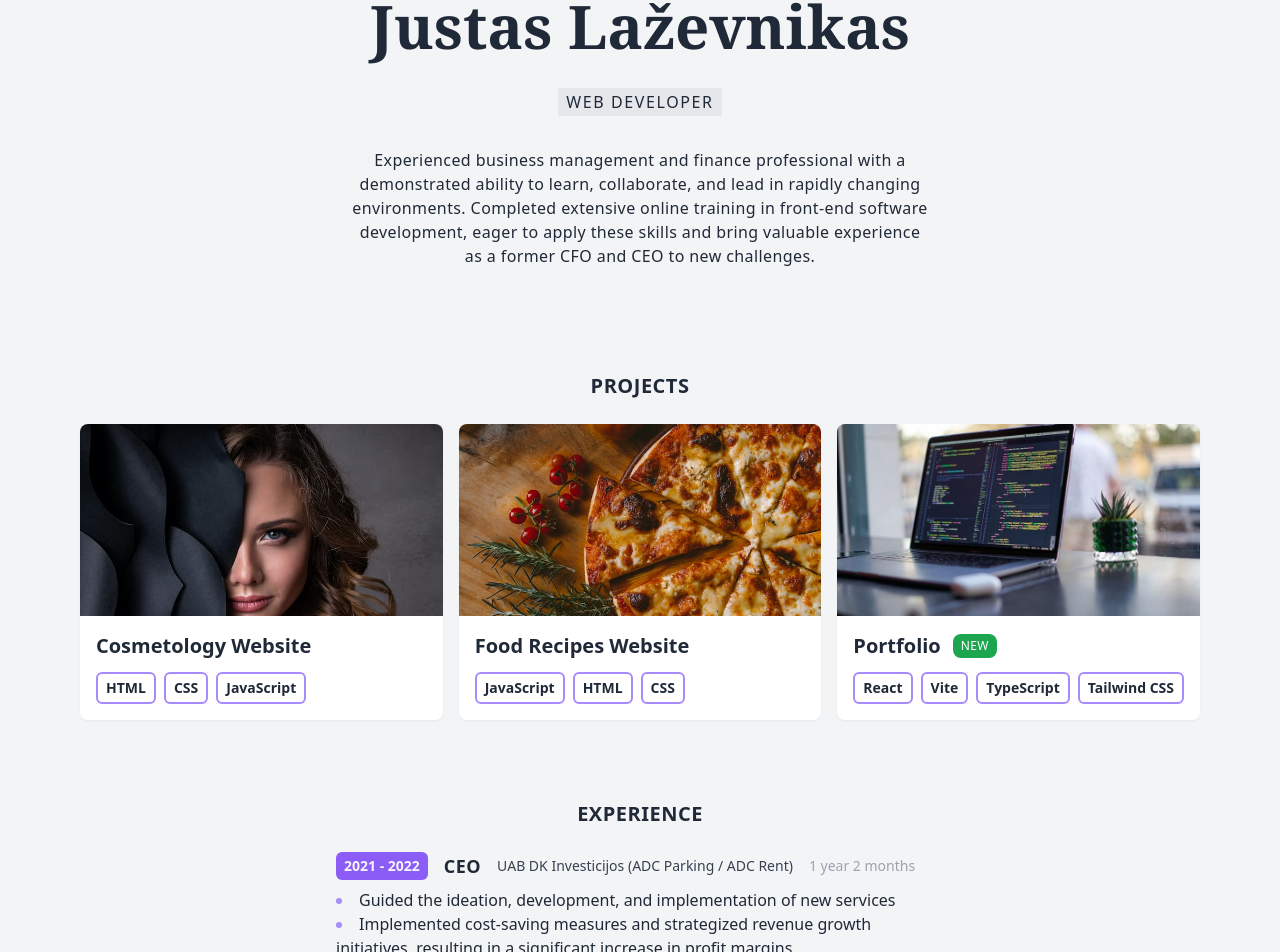
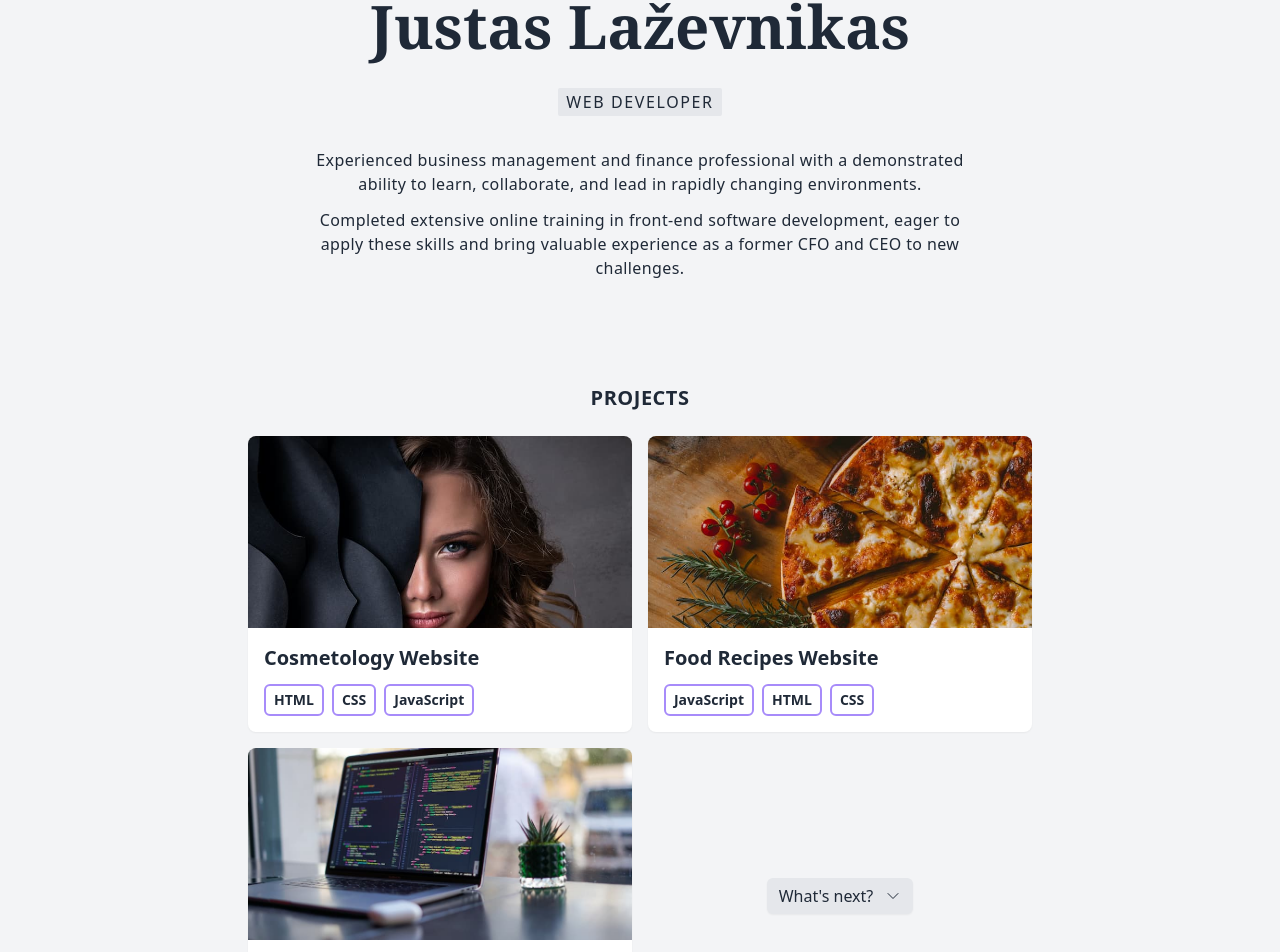
Before and after one commit to justaslaz/portfolio, a React (Vite) app: page / in a window 1280 px wide. Shown: the part 114-1066 px from the top of the page. Built offline with nearby package versions, Linux system fonts and the light colour scheme.

Commit message:
projects use flex wrap, whats next popup

```diff
--- a/src/components/Intro.tsx
+++ b/src/components/Intro.tsx
@@ -7,13 +7,18 @@ export default function Intro() {
       <p className="mb-8 rounded-sm bg-gray-200 px-2 py-0.5 font-sans text-sm font-light uppercase tracking-widest dark:bg-gray-600 md:text-base">
         Web Developer
       </p>
-      <p className="mb-6 max-w-xl text-sm font-medium tracking-wide sm:text-base">
-        Experienced business management and finance professional with a
-        demonstrated ability to learn, collaborate, and lead in rapidly changing
-        environments. Completed extensive online training in front-end software
-        development, eager to apply these skills and bring valuable experience
-        as a former CFO and CEO to new challenges.
-      </p>
+      <div className="mb-6 max-w-2xl">
+        <p className="pb-3 text-sm font-medium tracking-wide sm:text-base">
+          Experienced business management and finance professional with a
+          demonstrated ability to learn, collaborate, and lead in rapidly
+          changing environments.
+        </p>
+        <p className="text-sm font-medium tracking-wide sm:text-base">
+          Completed extensive online training in front-end software development,
+          eager to apply these skills and bring valuable experience as a former
+          CFO and CEO to new challenges.
+        </p>
+      </div>
     </div>
   );
 }
--- a/src/components/Navigation.tsx
+++ b/src/components/Navigation.tsx
@@ -60,7 +60,7 @@ export default function Navigation() {
 
   return (
     <div
-      className={`sticky top-0 grid w-full grid-cols-2 place-items-center gap-6 border-b-2 bg-violet-50 px-6 py-4 dark:border-gray-600 dark:bg-gray-700 lg:grid-cols-3 ${
+      className={`sticky top-0 z-20 grid w-full grid-cols-2 place-items-center gap-6 border-b-2 bg-violet-50 px-6 py-4 dark:border-gray-600 dark:bg-gray-700 lg:grid-cols-3 ${
         isNavShown
           ? 'translate-y-0 transition-transform duration-500 ease-in-out'
           : '-translate-y-full transition-transform duration-500 ease-in-out'
--- a/src/components/Projects/ProjectItem.tsx
+++ b/src/components/Projects/ProjectItem.tsx
@@ -18,7 +18,7 @@ export default function ProjectItem({
     <a
       target="_blank"
       href={projectUrl}
-      className="cursor-pointer overflow-hidden rounded-lg bg-white shadow-sm transition-all duration-500 hover:-translate-y-1 hover:shadow-lg dark:bg-gray-700"
+      className="basis-96 cursor-pointer overflow-hidden rounded-lg bg-white shadow-sm transition-all duration-500 hover:-translate-y-1 hover:shadow-lg dark:bg-gray-700"
     >
       <figure className="h-48 overflow-hidden">
         <img
--- a/src/components/Projects/Projects.tsx
+++ b/src/components/Projects/Projects.tsx
@@ -1,6 +1,8 @@
+import { Popover } from '@headlessui/react';
 import projects from '../../data/projects';
 import Title from '../Title';
 import ProjectItem from './ProjectItem';
+import { ChevronDownIcon } from '@heroicons/react/24/outline';
 
 export default function Projects() {
   return (
@@ -9,7 +11,7 @@ export default function Projects() {
       className="mb-20 flex scroll-mt-20 flex-col items-center justify-center"
     >
       <Title>Projects</Title>
-      <div className="grid grid-cols-1 gap-4 lg:grid-cols-2 xl:grid-cols-3">
+      <div className="flex w-11/12 max-w-7xl flex-wrap items-center justify-center gap-4">
         {projects.map((project) => (
           <ProjectItem
             key={project.id}
@@ -21,6 +23,24 @@ export default function Projects() {
             isNew={project.isNew}
           />
         ))}
+
+        <Popover className="relative flex basis-96 justify-center p-6">
+          <Popover.Button className="flex items-center gap-3 rounded-md bg-gray-200 px-3 py-1.5 shadow-sm transition-all duration-300 hover:bg-gray-300 hover:shadow-md focus:outline-none dark:bg-gray-700 dark:hover:bg-gray-600">
+            <span>What's next?</span>
+            <ChevronDownIcon className="h-4 w-4" />
+          </Popover.Button>
+
+          <Popover.Panel className="absolute top-0 z-10 rounded-md bg-white p-4 shadow-md dark:bg-gray-700">
+            <h3 className="mb-2 font-semibold">Redo Food Recipes Website</h3>
+            <p className="text-sm">
+              Using React,{' '}
+              <strong className="font-medium dark:font-bold">
+                Next.JS, MongoDB
+              </strong>
+              , TypeScript and Tailwind CSS.
+            </p>
+          </Popover.Panel>
+        </Popover>
       </div>
     </div>
   );
```
